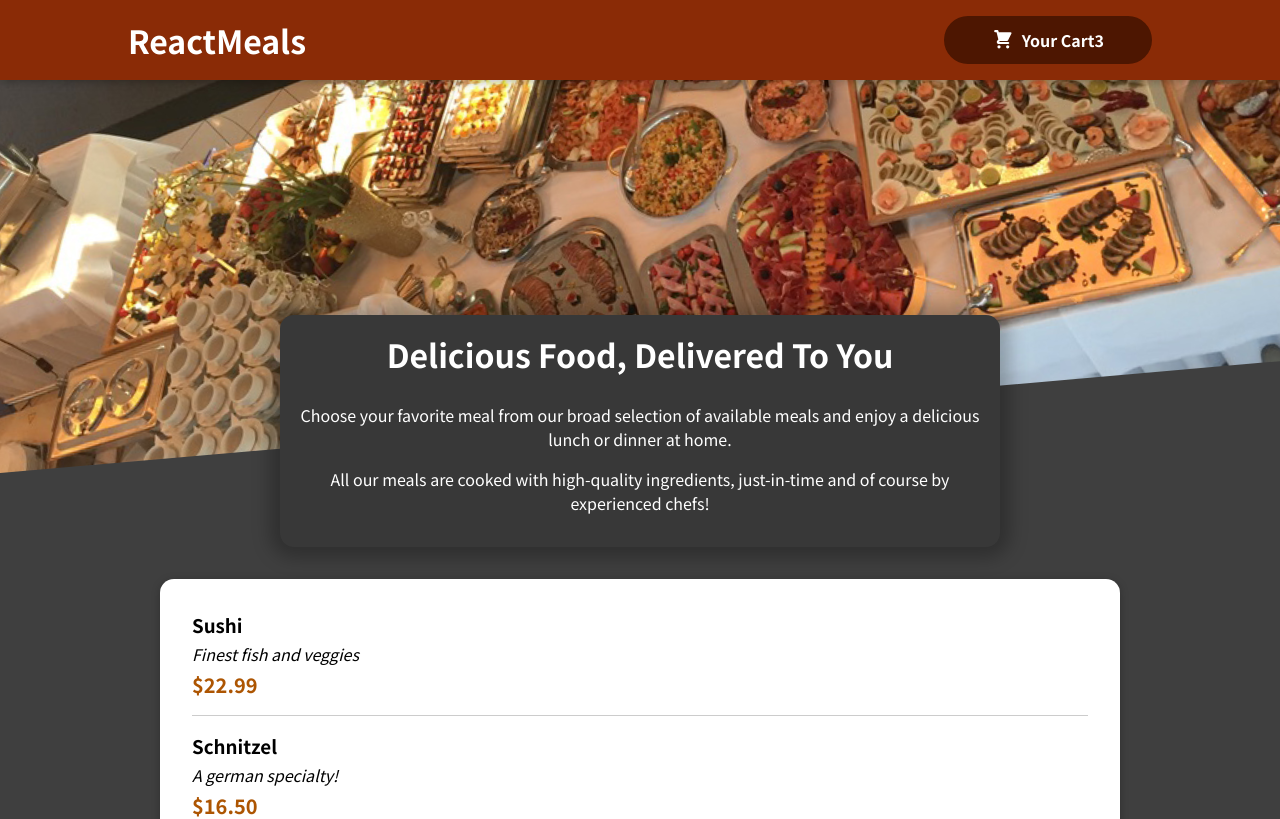
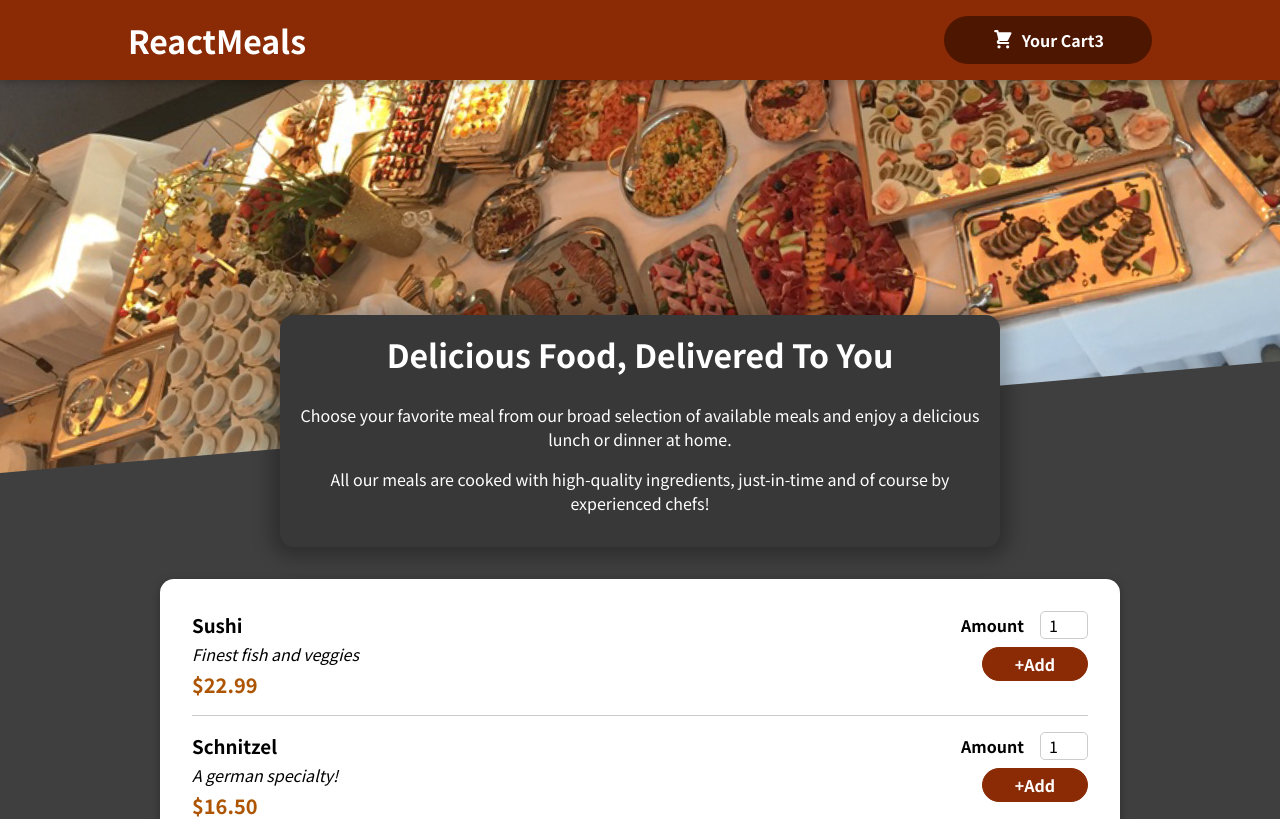
Before and after one commit to kqiu10/react-crash-2021, a React (Create React App) app in the folder react-order/: page / in a window 1280 px wide. Shown: the top 819 px of the page. Built offline with nearby package versions, Linux system fonts and the light colour scheme.

Commit message:
created custom inputs

```diff
--- a/react-order/src/components/Meals/MealItem/MealItem.js
+++ b/react-order/src/components/Meals/MealItem/MealItem.js
@@ -1,5 +1,6 @@
 import React from 'react'
 import classes from './MealItem.module.css'
+import MealItemForm from './MealItemForm'
 const MealItem = (props) => {
   const price = `$${props.price.toFixed(2)}`;
   return (
@@ -8,7 +9,9 @@
       <div className={classes.description}>{props.description}</div>
         <div className={classes.price}>{price}</div>
         </div>
-      <div></div>
+      <div>
+        <MealItemForm />
+      </div>
     </li>
   )
 }
--- a/react-order/src/components/Meals/MealItem/MealItemForm.js
+++ b/react-order/src/components/Meals/MealItem/MealItemForm.js
@@ -1,10 +1,19 @@
 import React from 'react'
-
-const MealItemForm = () => {
+import Input from '../../UI/Input'
+import classes from './MealItemForm.module.css'
+const MealItemForm = props => {
   return (
-    <div>
-
-    </div>
+    <form className={classes.form}>
+      <Input label="Amount" input={{
+        id: 'amount',
+        type: 'number',
+        min: '1',
+        max: '5',
+        step: '1',
+        defaultValue: '1'
+      }}/>
+      <button> +Add </button>
+    </form>
   )
 }
 
--- /dev/null
+++ b/react-order/src/components/Meals/MealItem/MealItemForm.module.css
@@ -0,0 +1,20 @@
+.form {
+  text-align: right;
+}
+
+.form button {
+  font: inherit;
+  cursor: pointer;
+  background-color: #8a2b06;
+  border: 1px solid #8a2b06;
+  color: white;
+  padding: 0.25rem 2rem;
+  border-radius: 20px;
+  font-weight: bold;
+}
+
+.form button:hover,
+.form button:active {
+  background-color: #641e03;
+  border-color: #641e03;
+}
--- /dev/null
+++ b/react-order/src/components/UI/Input.js
@@ -0,0 +1,12 @@
+import React from 'react'
+import classes from './Input.module.css'
+const Input = props => {
+  return (
+    <div className={classes.input}>
+      <label htmlFor={props.input.id} >{ props.label}</label>
+      <input {...props.input}/>
+    </div>
+  )
+}
+
+export default Input
--- /dev/null
+++ b/react-order/src/components/UI/Input.module.css
@@ -0,0 +1,18 @@
+.input {
+  display: flex;
+  align-items: center;
+  margin-bottom: 0.5rem;
+}
+
+.input label {
+  font-weight: bold;
+  margin-right: 1rem;
+}
+
+.input input {
+  width: 3rem;
+  border-radius: 5px;
+  border: 1px solid #ccc;
+  font: inherit;
+  padding-left: 0.5rem;
+}
```
Also changed, not shown: 1 other file (tests, documents, lock files or other folders).
